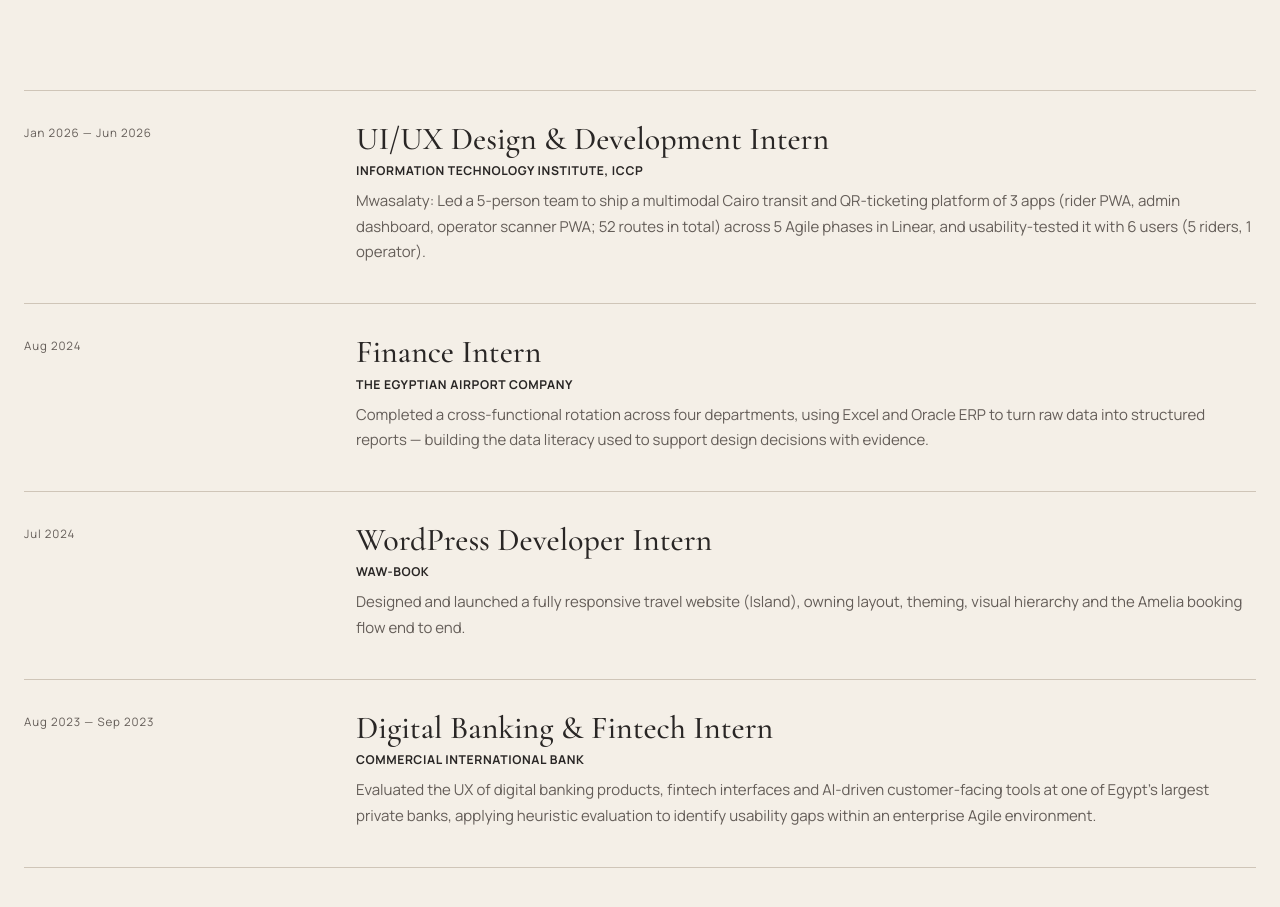
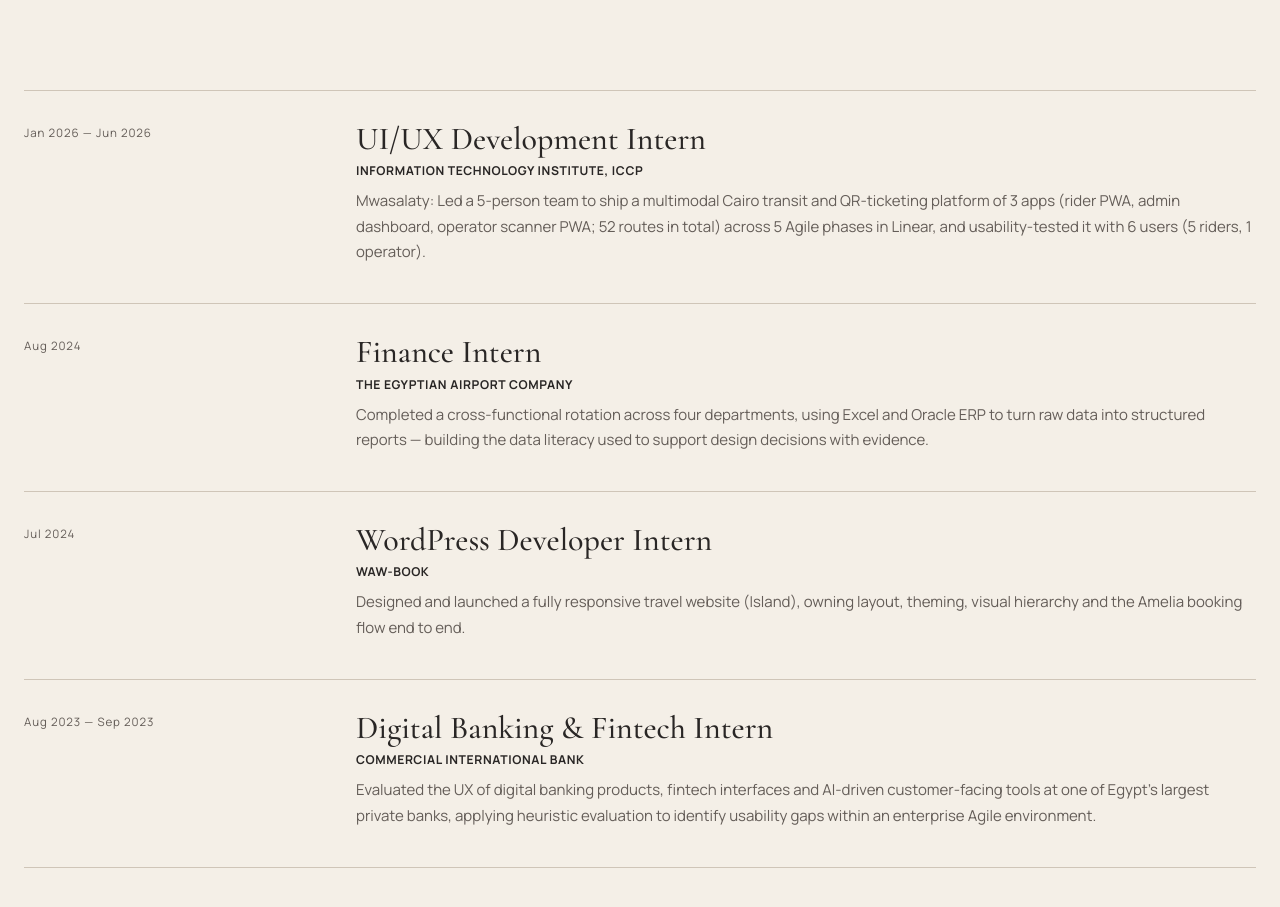
Before and after one commit to shahddsameh/portfolio, a Vue app: page / in a window 1280 px wide. Shown: the part 4360-5267 px from the top of the page. Built offline with nearby package versions, Linux system fonts and the light colour scheme.

Commit message:
Use the CV title for the ITI internship
Co-Authored-By: Claude Opus 5.5 <noreply@anthropic.com>

```diff
--- a/src/data/experience.ts
+++ b/src/data/experience.ts
@@ -2,7 +2,7 @@ import type { Experience } from '@/types'
 
 export const experience: Experience[] = [
   {
-    role: 'UI/UX Design & Development Intern',
+    role: 'UI/UX Development Intern',
     company: 'Information Technology Institute, ICCP',
     date: 'Jan 2026 — Jun 2026',
     bullets: [
```
